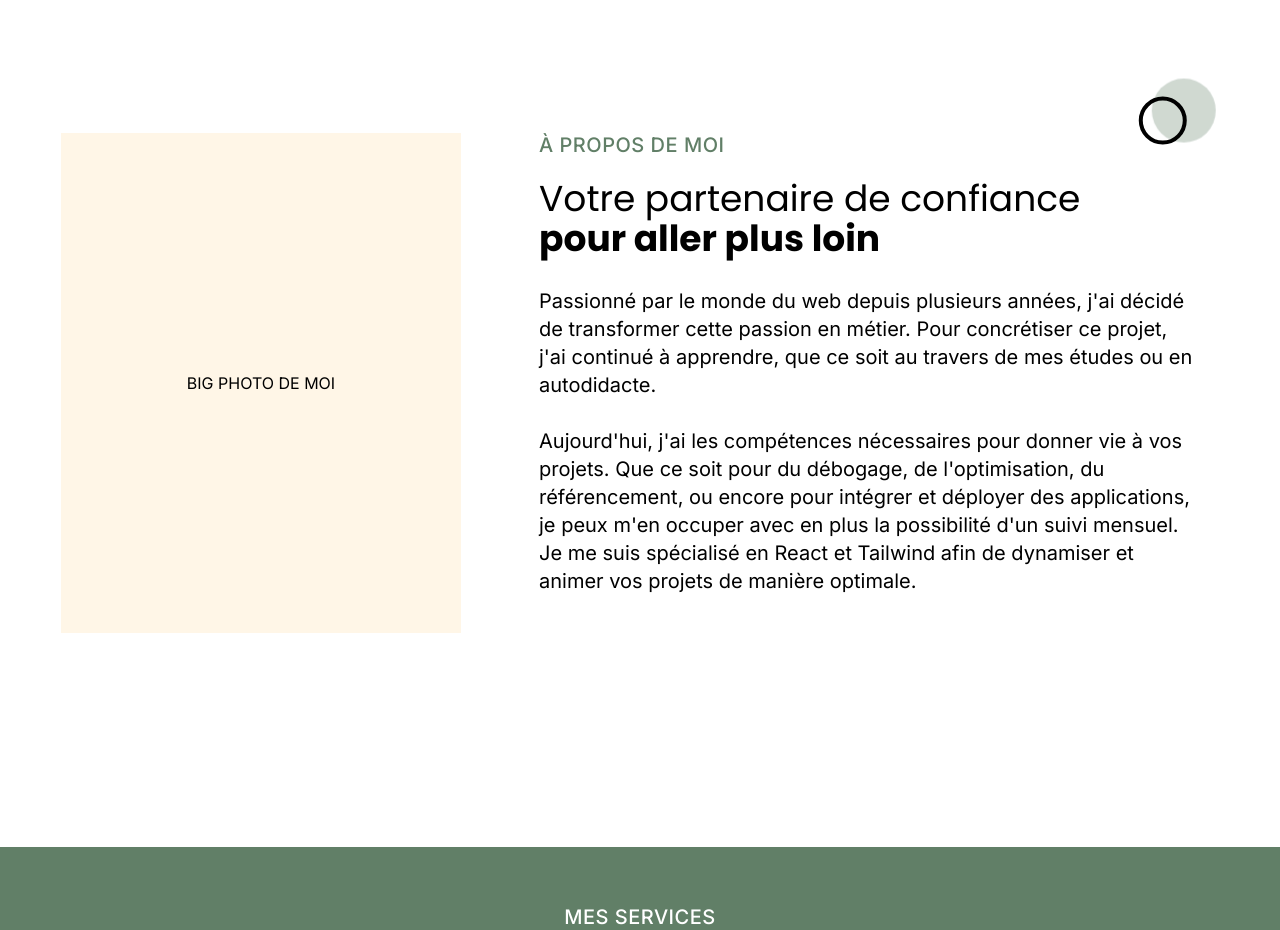
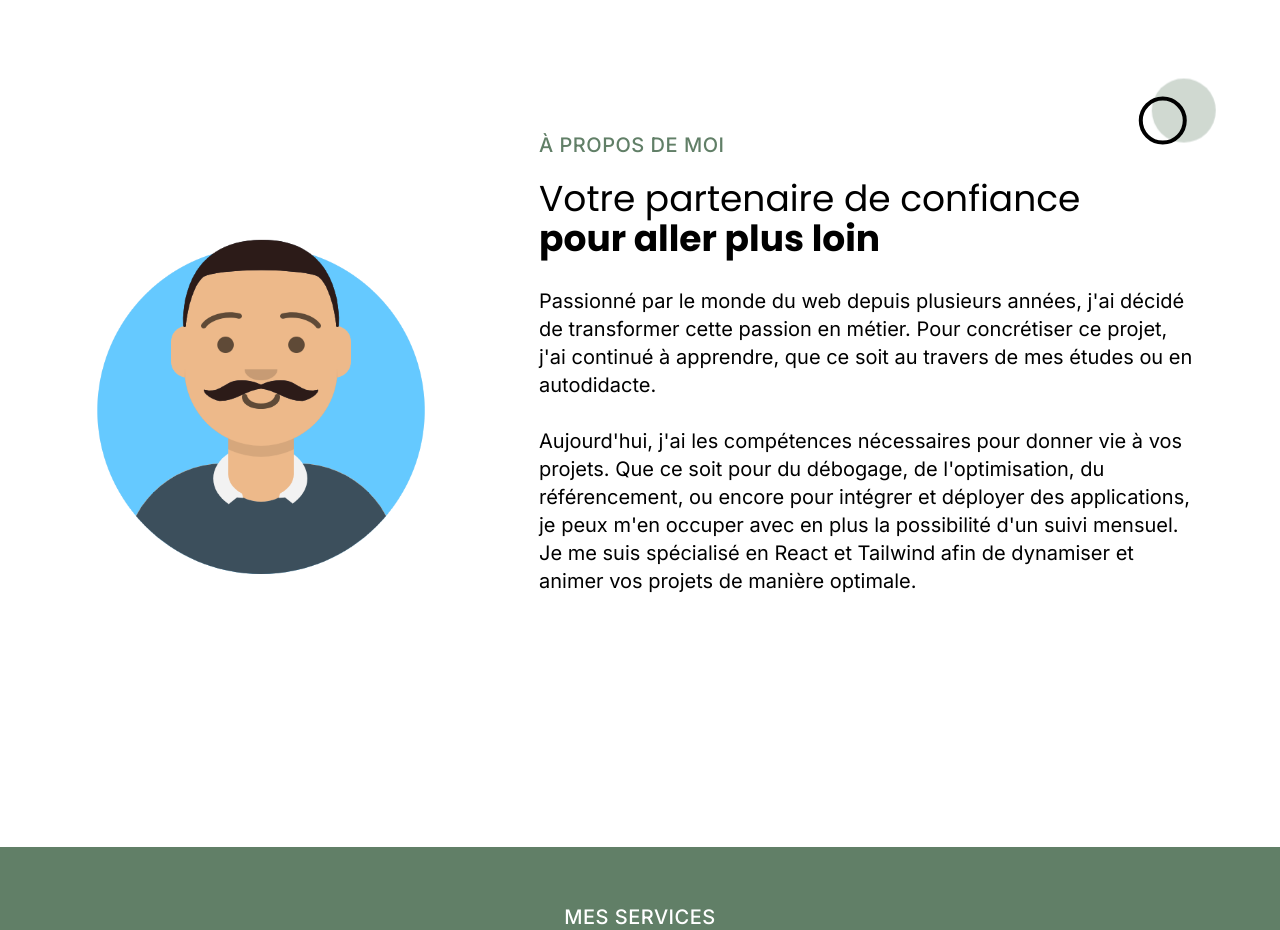
Before and after one commit to Yacesf/Portfolio-YSF, a React (Vite) app: page / in a window 1280 px wide. Shown: the part 960-1890 px from the top of the page. Built offline with nearby package versions, Linux system fonts and the light colour scheme.

Commit message:
Modification des textes dans les modales et ajout d'un avatar en attendant la photo

```diff
--- a/src/components/modal.jsx
+++ b/src/components/modal.jsx
@@ -50,7 +50,7 @@ function Modal({
               className="bg-white rounded-lg shadow-lg max-w-2xl w-full p-6 relative"
             >
               <button
-                className="absolute top-4 right-4 text-gray-500 hover:text-gray-700 text-2xl font-bold"
+                className="absolute top-4 right-4 text-2xl font-bold"
                 onClick={onClose}
                 aria-label="Close modal"
               >
@@ -68,7 +68,7 @@ function Modal({
                   />
                 )}
                 {aboutText && (
-                  <p className="text-gray-700 xs:text-sm text-base sm:w-1/2">
+                  <p className="xs:text-sm text-base sm:w-1/2">
                     {aboutText}
                   </p>
                 )}
@@ -91,7 +91,7 @@ function Modal({
                     rel="noopener noreferrer"
                     className="text-blue-500 hover:text-blue-700"
                   >
-                    Visit Link
+                    Lien du prototype
                   </a>
                 )}
               </div>
--- a/src/components/projectData.jsx
+++ b/src/components/projectData.jsx
@@ -33,7 +33,7 @@ export const projectData = [
     title: "Optimisation et SEO",
     span: "pour le portfolio d'une artiste",
     aboutText:
-      "Optimisation de la vitesse de chargement et amélioration du SEO pour le portfolio de l'artiste Nina Carducci.",
+      "Optimisation de la vitesse de chargement et amélioration du SEO grâce à un audit réalisé avec Lighthouse et WAVE, ainsi qu'à une vérification de la conformité aux normes W3C pour le portfolio de l'artiste Nina Carducci.",
     skills: [],
     github: "https://github.com/Yacesf/P9-Optimisation",
     link: "https://yacesf.github.io/P9-Optimisation/",
@@ -46,9 +46,9 @@ export const projectData = [
     title: "Création et déploiement",
     span: "de mon portfolio",
     aboutText:
-      "Développement et déploiement d'un portfolio interactif pour présenter mes compétences et projets.",
+      "Développement initié avec Vite et React, stylisé avec TailwindCSS et Framer Motion, et déployé sur Netlify dans un premier temps pour des tests. Ce portfolio interactif a été conçu pour présenter mes compétences et mes projets.",
     skills: [ReactLogo, TailwindCSSLogo, ViteLogo],
-    github: "",
+    github: "https://github.com/Yacesf/Portfolio-YSF",
     link: "",
   },
 ];
--- a/src/pages/about.jsx
+++ b/src/pages/about.jsx
@@ -1,4 +1,5 @@
 import Circle from "../components/circle";
+import Avatar from "../assets/avatar.png";
 import { motion } from "framer-motion";
 
 function About() {
@@ -8,8 +9,8 @@ function About() {
       className="relative sm:mt-24 xs:mt-16 mt-32 xs:p-4 p-8 lg:mt-40"
     >
       <div className="flex justify-around xs:flex-col-reverse items-center">
-        <div className=" p-5 xs:h-[150px] h-[500px] w-[250px] lg:w-[400px] bg-creme flex justify-center items-center">
-          BIG PHOTO DE MOI
+        <div className=" p-5 xs:h-[150px] h-[500px] w-[250px] lg:w-[400px] flex justify-center items-center">
+          <img src={Avatar} alt="mon avatar"></img>
         </div>
         <div className="xs:flex xs:flex-col items-center p-5 xs:w-auto lg:w-[700px] w-[500px]">
           <h2 className="font-medium text-lg lg:text-xl text-vert leading-9 tracking-wide mb-5">
```
Also changed, not shown: src/assets/avatar.png (added).
